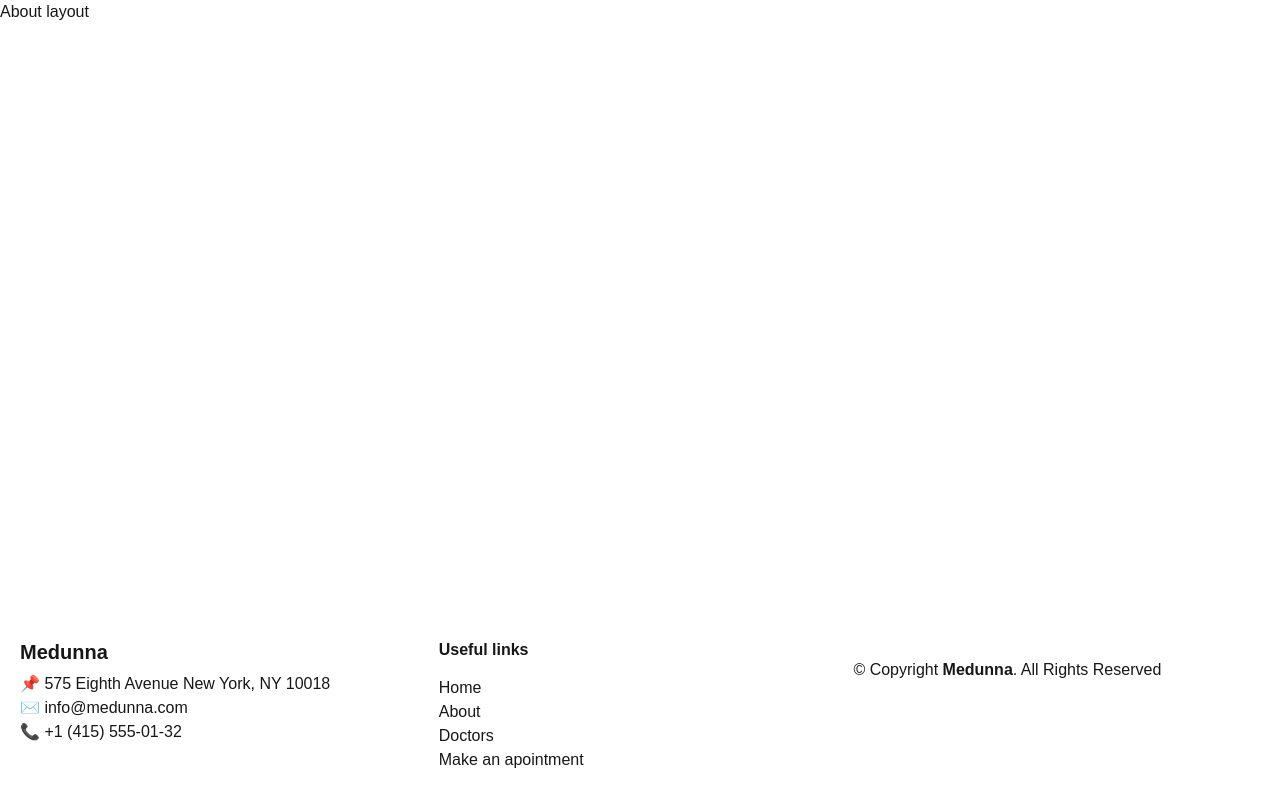
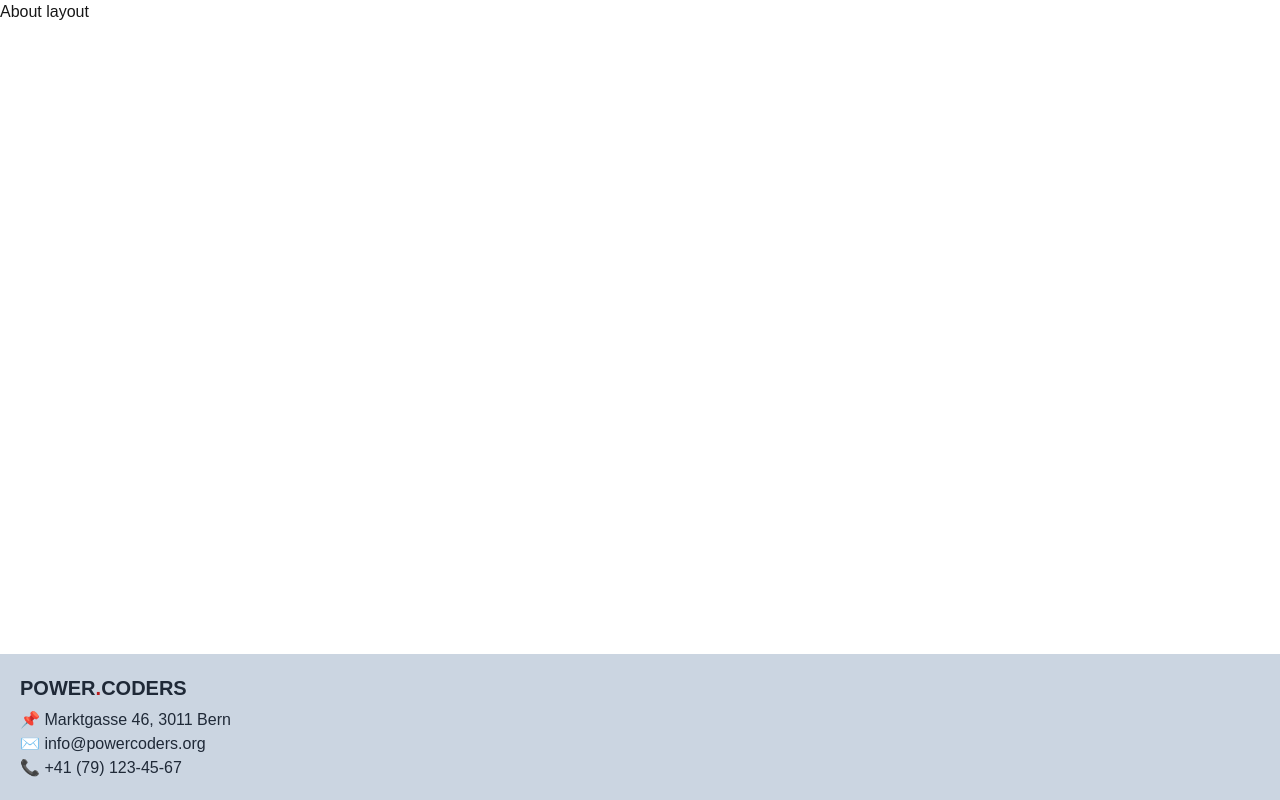
Before and after one commit to lendosh/poco-clinic, a Next.js app: page /about in a window 1280 px wide. Built offline with nearby package versions, Linux system fonts and the light colour scheme.

Commit message:
Add location info to the footer

```diff
--- a/components/footer.js
+++ b/components/footer.js
@@ -2,31 +2,15 @@ import React from 'react';
 
 const Footer = () => {
     return (
-        <footer className='flex space-x-2 fixed bottom-0 border-t-2 border-white w-full p-4 text-left'>
-            <div className='basis-1/3 flex-col space-y-1.5 p-1'>
-                <p className='text-xl font-semibold'>Medunna</p>
+        <footer className='bg-slate-300 text-gray-800 flex space-x-2 fixed bottom-0 border-t-2 border-white w-full p-4 text-left'>
+            <section className='basis-1/3 flex-col align-bottom space-y-1.5 p-1'>
+                <p className='text-xl font-semibold'>POWER<span className='text-red-700'>.</span>CODERS</p>
                 <ul>
-                    <li><a href="https://maps.app.goo.gl/sPkLeMRoMvCZwzB46" target="_blank">📌 575 Eighth Avenue New York, NY 10018</a></li>
-                    <li><a href="mailto:info@medunna.com">✉️ info@medunna.com</a></li>
-                    <li><a href="tel:+14155550132">📞 +1 (415) 555-01-32</a></li>
+                    <li><a href="https://maps.app.goo.gl/V2pDiHLdXp1iGBiDA" target="_blank">📌 Marktgasse 46, 3011 Bern</a></li>
+                    <li><a href="mailto:info@powercoders.org">✉️ info@powercoders.org</a></li>
+                    <li><a href="tel:+41791234567">📞 +41 (79) 123-45-67</a></li>
                 </ul>
-            </div>
-            <div className='basis-1/3 justify-center space-y-1.5 p-1'>
-                <p className='font-semibold'>Useful links</p>
-                <ul className='py-2'>
-                    <li><a href="#">Home</a></li>
-                    <li><a href="#">About</a></li>
-                    <li><a href="#">Doctors</a></li>
-                    <li><a href="#">Make an apointment</a></li>
-                </ul>
-            </div>
-            <div className='basis-1/3 flex-col'>
-                <div className='inline-flex gap-2'>
-                <a href="#" class="fa fa-facebook"></a>
-                <a href="#" class="fa fa-twitter"></a>
-                </div>
-                <p>© Copyright <strong>Medunna</strong>. All Rights Reserved</p>
-            </div>
+            </section>
       </footer>
     );
 };
```
